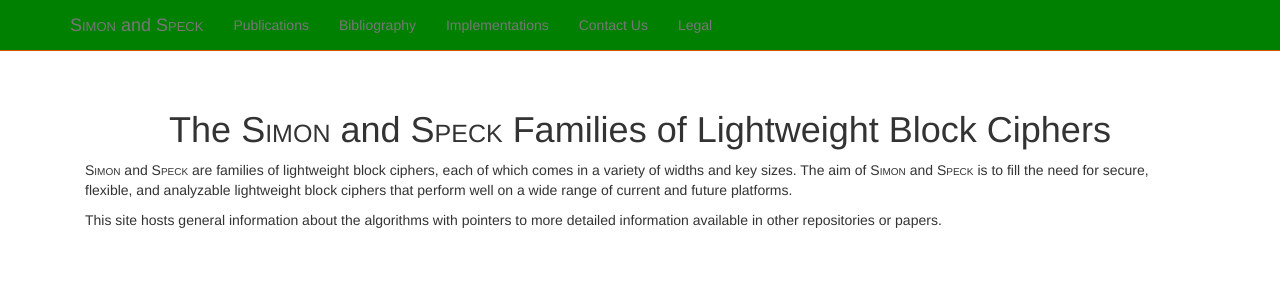
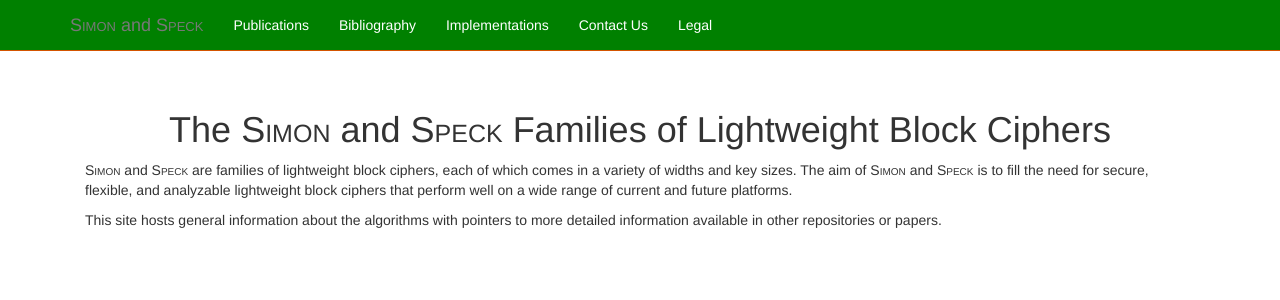
Before and after one commit to nsacyber/simon-speck, a Jekyll site: the page built from index.html, in a window 1280 px wide. Shown: the top 300 px of the page. Built offline with Jekyll 4.4.1, drawn with Linux system fonts in a browser that asks for light colours; nearby versions of some CDN libraries.

Commit message:
Modify text color in navbar

```diff
--- a/css/main.css
+++ b/css/main.css
@@ -9,6 +9,9 @@ body {
 .navbar-default {
     background-color: green;
     border-color: #d35400;
+}
+
+.navbar-default .navbar-nav > li > a {
     color: white;
 }
 
```
